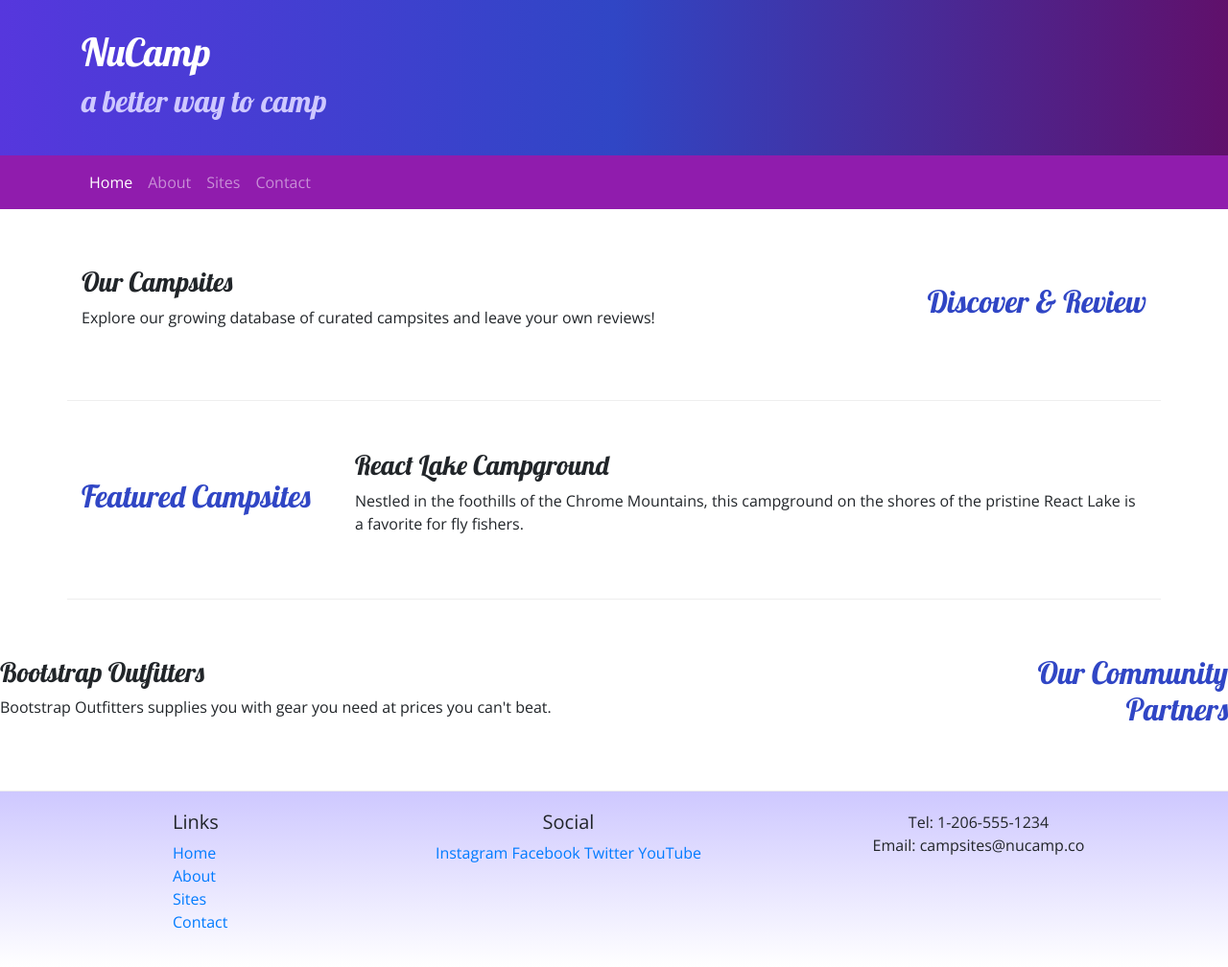
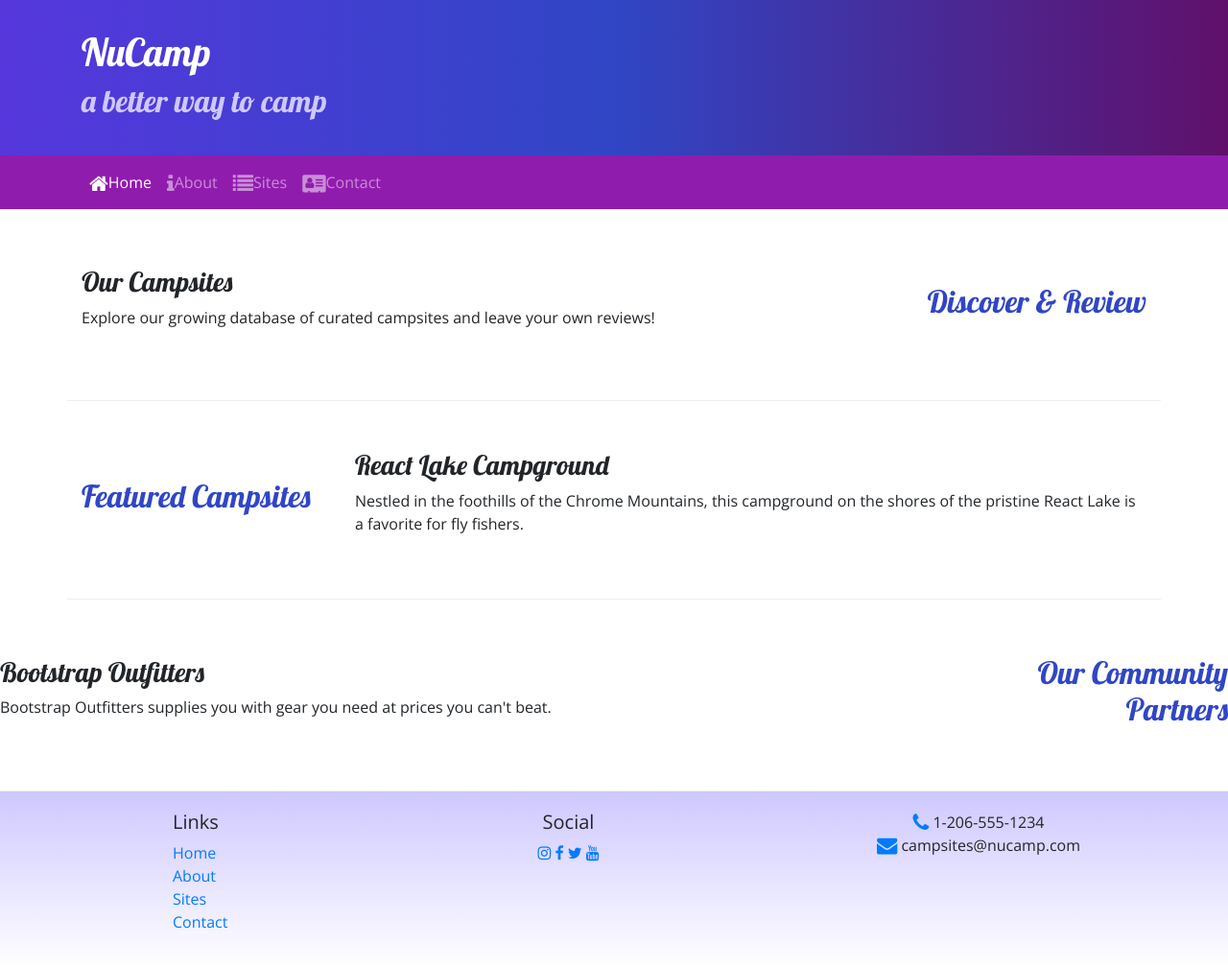
Before and after one commit to J-Sandell/School-work, a website: page index.html in a window 1280 px wide. Shown: the whole page at 96% size. Drawn offline with nearby package versions, Linux system fonts and the light colour scheme.

Commit message:
Icon Fonts

```diff
--- a/index.html
+++ b/index.html
@@ -10,6 +10,7 @@
     <link rel="stylesheet" href="node_modules/bootstrap/dist/css/bootstrap.min.css" />
 
     <!--Additional CSS must be placed after Bootstrap CSS-->
+    <link rel="stylesheet" href="node_modules/font-awesome/css/font-awesome.min.css" />
     <link rel="stylesheet" href="https://fonts.googleapis.com/css?family=Lobster|Open+Sans" />
     <link rel="stylesheet" href="css/styles.css" />
 
@@ -37,10 +38,13 @@
 
             <div class="collapse navbar-collapse" id="nucampNavbar">
                 <ul class="navbar-nav">
-                    <li class="nav-item active"><a class="nav-link" href="#">Home</a></li>
-                    <li class="nav-item"><a class="nav-link" href="aboutus.html">About</a></li>
-                    <li class="nav-item"><a class="nav-link" href="#">Sites</a></li>
-                    <li class="nav-item"><a class="nav-link" href="#">Contact</a></li>
+                    <li class="nav-item active"><a class="nav-link" href="#"><i class="fa fa-home fa-lg"></i>Home</a>
+                    </li>
+                    <li class="nav-item"><a class="nav-link" href="aboutus.html"><i
+                                class="fa fa-info fa-lg"></i>About</a></li>
+                    <li class="nav-item"><a class="nav-link" href="#"><i class="fa fa-list fa-lg"></i>Sites</a></li>
+                    <li class="nav-item"><a class="nav-link" href="#"><i
+                                class="fa fa-address-card fa-lg"></i>Contact</a></li>
                 </ul>
             </div>
         </div>
@@ -96,14 +100,14 @@
                 </div>
                 <div class="col-6 col-sm-5 text-center">
                     <h5>Social</h5>
-                    <a href="http://instagram.com/">Instagram</a>
-                    <a href="http://facebook.com/">Facebook</a>
-                    <a href="http://twitter.com/">Twitter</a>
-                    <a href="http://youtube.com/">YouTube</a>
+                    <a href="http://instagram.com/"><i class="fa fa-instagram"></i></a>
+                    <a href="http://facebook.com/"><i class="fa fa-facebook"></i></a>
+                    <a href="http://twitter.com/"><i class="fa fa-twitter"></i></a>
+                    <a href="http://youtube.com/"><i class="fa fa-youtube"></i></a>
                 </div>
                 <div class="col-sm-4 text-center">
-                    Tel: 1-206-555-1234<br />
-                    Email: campsites@nucamp.co
+                    <i class="fa fa-phone fa-lg text-primary"></i> 1-206-555-1234<br />
+                    <i class="fa fa-envelope fa-lg text-primary"></i> campsites@nucamp.com
                 </div>
             </div>
         </div>
--- a/package.json
+++ b/package.json
@@ -16,6 +16,7 @@
   },
   "dependencies": {
     "bootstrap": "^4.5.2",
+    "font-awesome": "^4.7.0",
     "jquery": "^3.5.1",
     "popper.js": "^1.16.1"
   }
```
Also changed, not shown: aboutus.html (+11 -10 lines), 1 other file.
